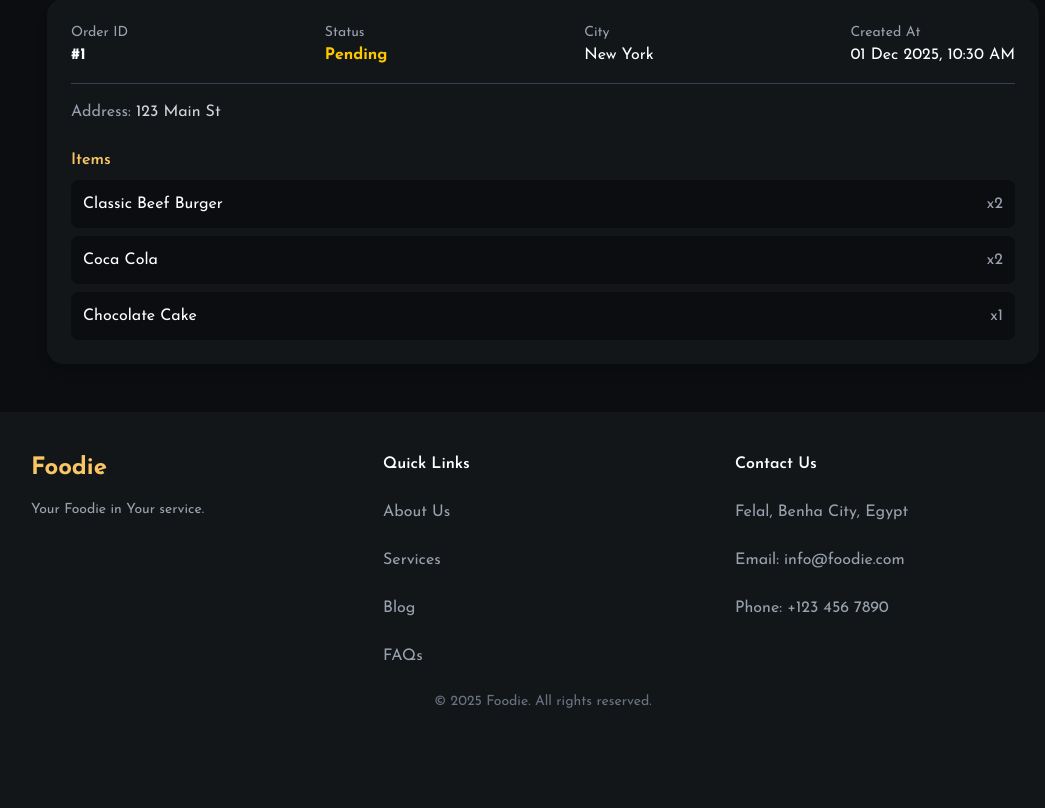
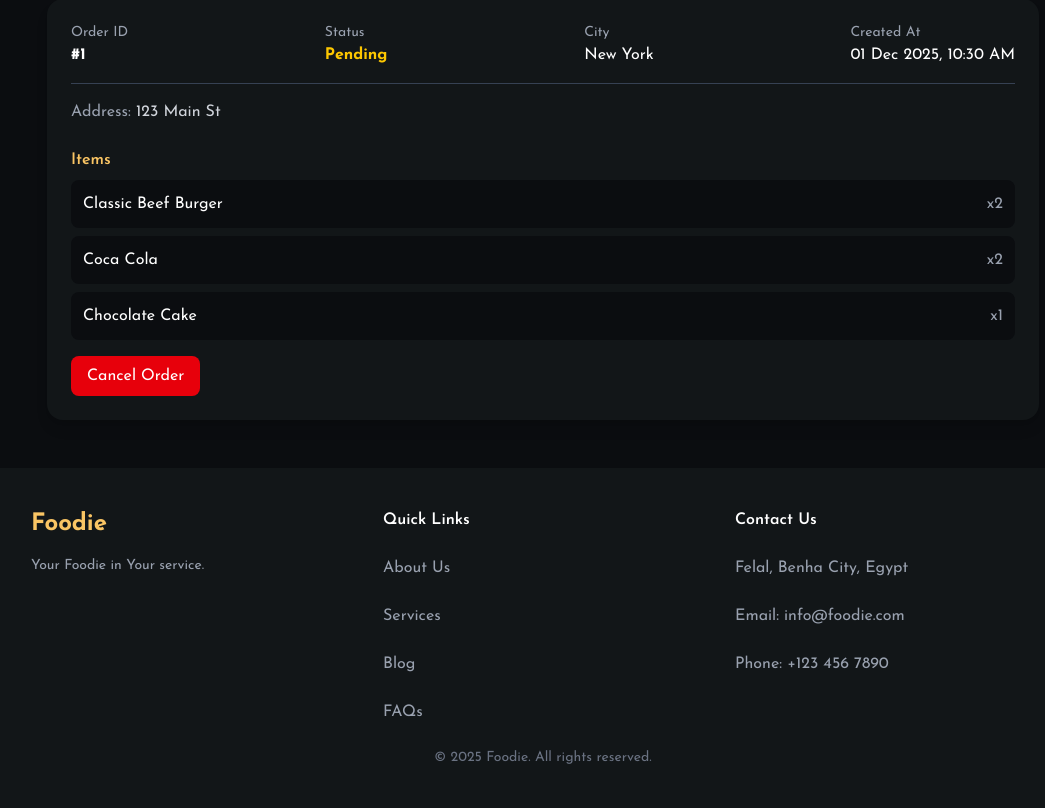
Before and after one commit to OmarNabil05/BfCAI_Web_Team, a PHP site: page /modules/restaurant/track_order.php in a window 1280 px wide. Shown: the part 205-1013 px from the top of the page, without its empty margins (97-1142 px from the left). Before the commit the page ends 913 px from the top, so only its background shows below. Run offline with PHP 8.4, Linux system fonts and the light colour scheme; a user stored in the database is signed in; data comes from the database, SQL or seed files in the repository.

Commit message:
Add cancel order feature to track orders page

```diff
--- a/modules/restaurant/track_order.php
+++ b/modules/restaurant/track_order.php
@@ -5,6 +5,25 @@ require_once '../../config/db.php';
 $user_id = (int) ($_SESSION['user_id'] ?? 0);
 if (!$user_id) {
     header("Location:../auth/login.php");
+    exit;
+}
+if ($_SERVER['REQUEST_METHOD'] === 'POST' && isset($_POST['cancel_order'])) {
+
+    $order_id = (int) $_POST['order_id'];
+
+    $sql = "UPDATE orders
+    SET status = 4
+    WHERE id = ?
+      AND user_id = ?
+      AND status IN (1,2)
+    ";
+
+    $stmt = $conn->prepare($sql);
+    $stmt->bind_param("ii", $order_id, $user_id);
+    $stmt->execute();
+    $stmt->close();
+
+    header("Location: track_order.php");
     exit;
 }
 
@@ -45,13 +64,20 @@ if ($result && $result->num_rows > 0) {
     }
 }
 
-$status_text = [0 => "", 1 => "Pending", 2 => "Delivered", 3 => "Cancelled"];
+$status_text = [
+    1 => "Pending",
+    2 => "Preparing",
+    3 => "Delivered",
+    4 => "Cancelled"
+];
+
 $status_colors = [
     "Pending" => "text-yellow-400",
     "Preparing" => "text-blue-400",
     "Delivered" => "text-green-400",
     "Cancelled" => "text-red-500"
 ];
+
 ?>
 
 <!DOCTYPE html>
@@ -127,6 +153,27 @@ $status_colors = [
                                 </ul>
                             </div>
                         <?php endif; ?>
+                        <?php if (in_array($data['info']['status'], [1, 2])): ?>
+
+                            <form method="POST" class="mt-4">
+                                <input type="hidden" name="order_id" value="<?= $order_id ?>">
+                                <button
+                                    type="submit"
+                                    name="cancel_order"
+                                    onclick="return confirm('Are you sure you want to cancel this order?')"
+                                    class="bg-red-600 hover:bg-red-700 text-white px-4 py-2 rounded-lg transition">
+                                    Cancel Order
+                                </button>
+                            </form>
+
+                        <?php elseif ($data['info']['status'] == 4): ?>
+
+                            <span class="text-sm text-red-400 mt-4 inline-block">
+                                This order has been cancelled
+                            </span>
+
+                        <?php endif; ?>
+
 
                     </div>
                 <?php endforeach; ?>
```
